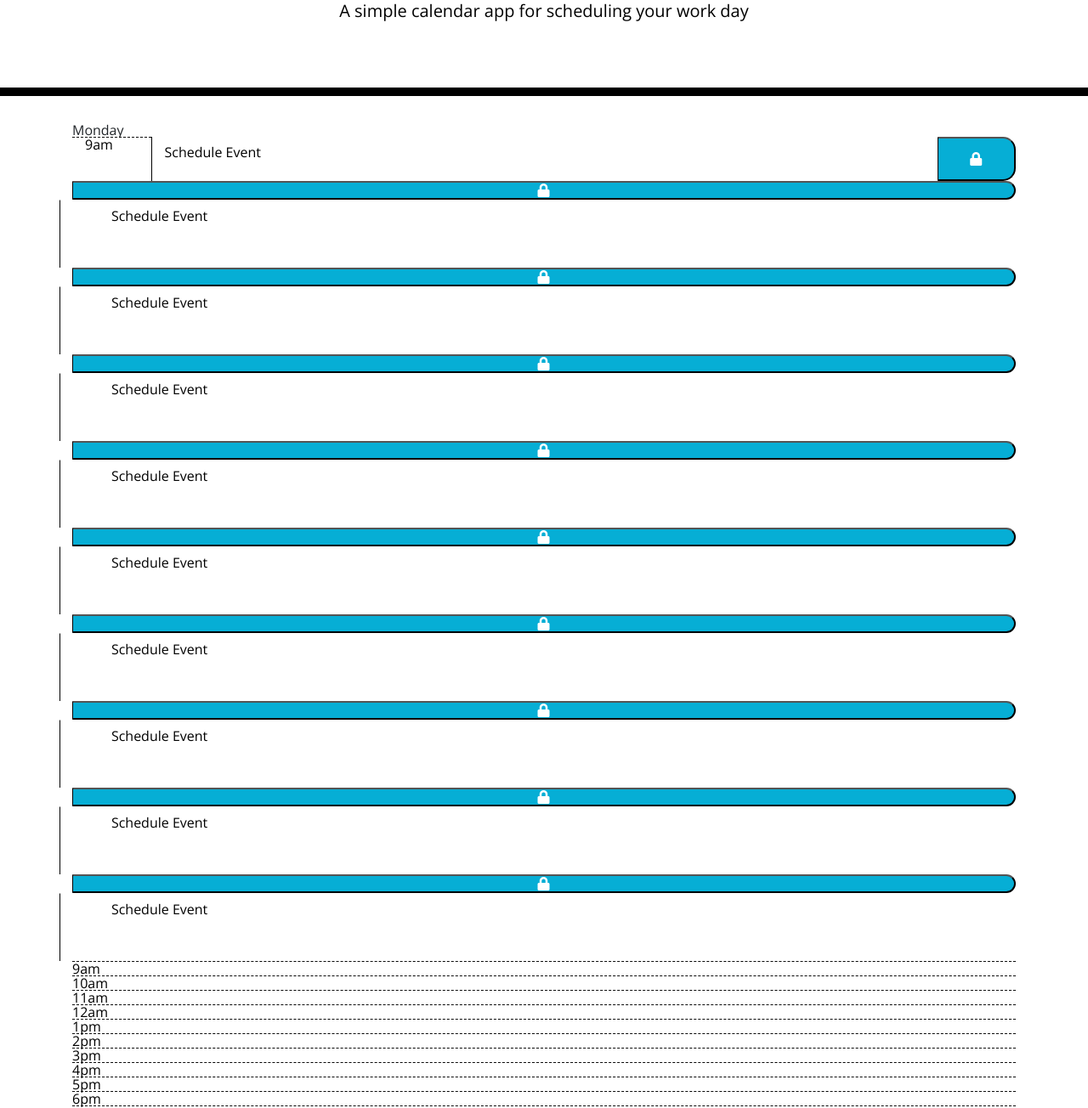
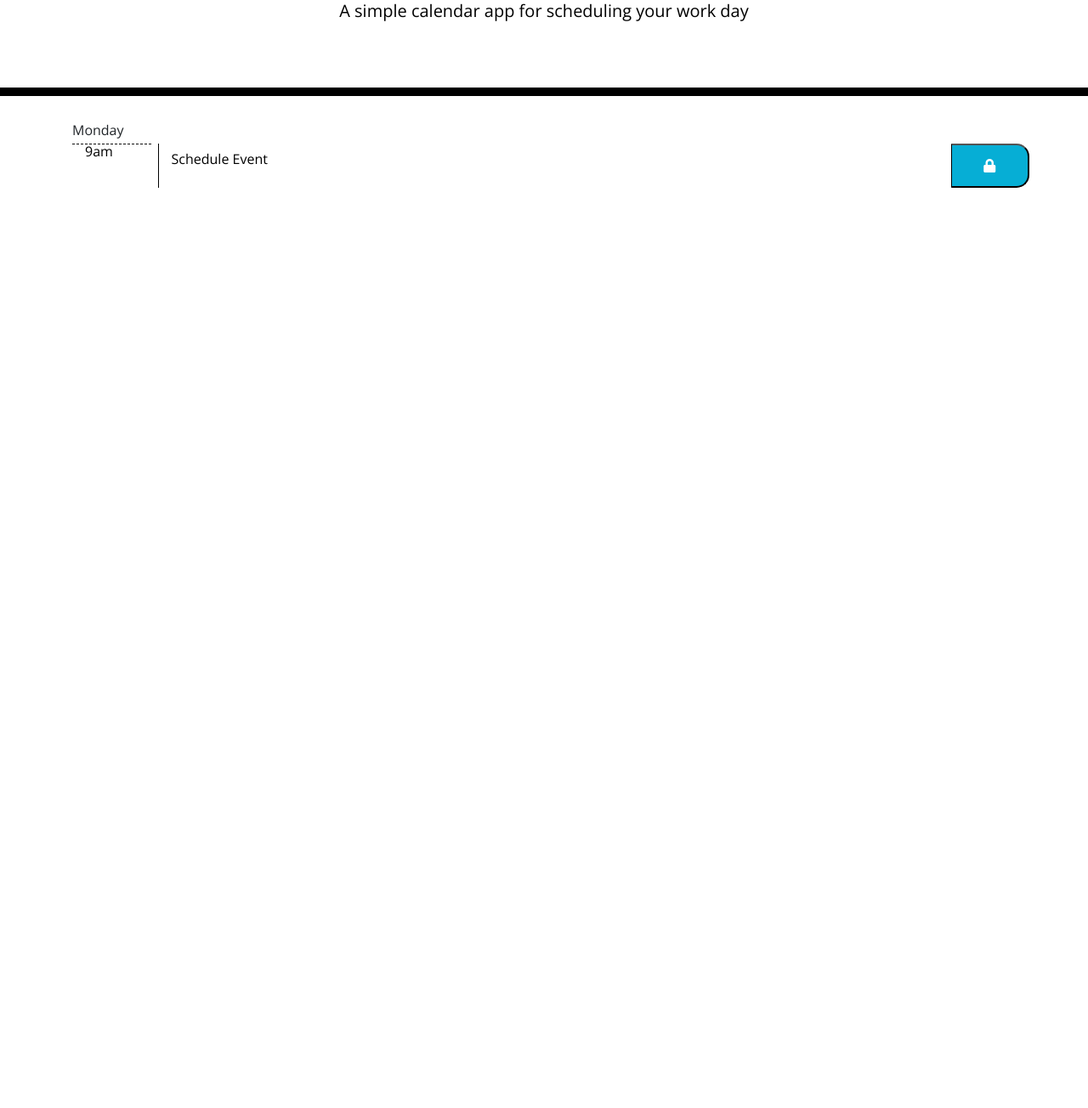
Before and after one commit to abdulhakeemdahir/Work-Day-Scheduler-Application, a plain HTML site: page index.html in a window 1280 px wide. Shown: the part 155-1459 px from the top of the page at 85% size. After the commit the page ends 800 px from the top, so only its background shows below. Drawn offline with nearby package versions, Linux system fonts and the light colour scheme; files that its build step writes are made by us from their sources.

Commit message:
Testing commits

```diff
--- a/index.html
+++ b/index.html
@@ -36,60 +36,14 @@
       <!-- Timeblocks go here -->
       <div class="flex-container">
         <div class="d-flex flex-column">
-          <div class="d-flex flex-row">
-            <div class="hour col-1">9am</div>
-            <textarea class="col-10">Schedule Event</textarea>
-            <button type="button" class="col-1 saveBtn fa fa-lock"></button>
+          <div class="d-flex flex-row my-2">
+            <div class="hour col-1 mr-1">9am</div>
+            <textarea class="col-10 mx-1">Schedule Event</textarea>
+            <button
+              type="button"
+              class="col-1 saveBtn fa fa-lock ml-1"
+            ></button>
           </div>
-          <button type="button" class="saveBtn fa fa-lock"></button>
-          <textarea class="row">
-            Schedule Event
-          </textarea>
-          <button type="button" class="saveBtn fa fa-lock"></button>
-          <textarea class="row">
-            Schedule Event
-          </textarea>
-          <button type="button" class="saveBtn fa fa-lock"></button>
-          <textarea class="row">
-            Schedule Event
-          </textarea>
-          <button type="button" class="saveBtn fa fa-lock"></button>
-          <textarea class="row">
-            Schedule Event
-          </textarea>
-          <button type="button" class="saveBtn fa fa-lock"></button>
-          <textarea class="row">
-            Schedule Event
-          </textarea>
-          <button type="button" class="saveBtn fa fa-lock"></button>
-          <textarea class="row">
-            Schedule Event
-          </textarea>
-          <button type="button" class="saveBtn fa fa-lock"></button>
-          <textarea class="row">
-            Schedule Event
-          </textarea>
-          <button type="button" class="saveBtn fa fa-lock"></button>
-          <textarea class="row">
-            Schedule Event
-          </textarea>
-          <button type="button" class="saveBtn fa fa-lock"></button>
-          <textarea class="row">
-            Schedule Event
-          </textarea>
-          <aside class="timeOfDay">
-            <div class="hour">9am</div>
-            <div class="hour">10am</div>
-            <div class="hour">11am</div>
-            <div class="hour">12am</div>
-            <div class="hour">1pm</div>
-            <div class="hour">2pm</div>
-            <div class="hour">3pm</div>
-            <div class="hour">4pm</div>
-            <div class="hour">5pm</div>
-            <div class="hour">6pm</div>
-            <div class="hour"></div>
-          </aside>
         </div>
       </div>
     </div>
```
